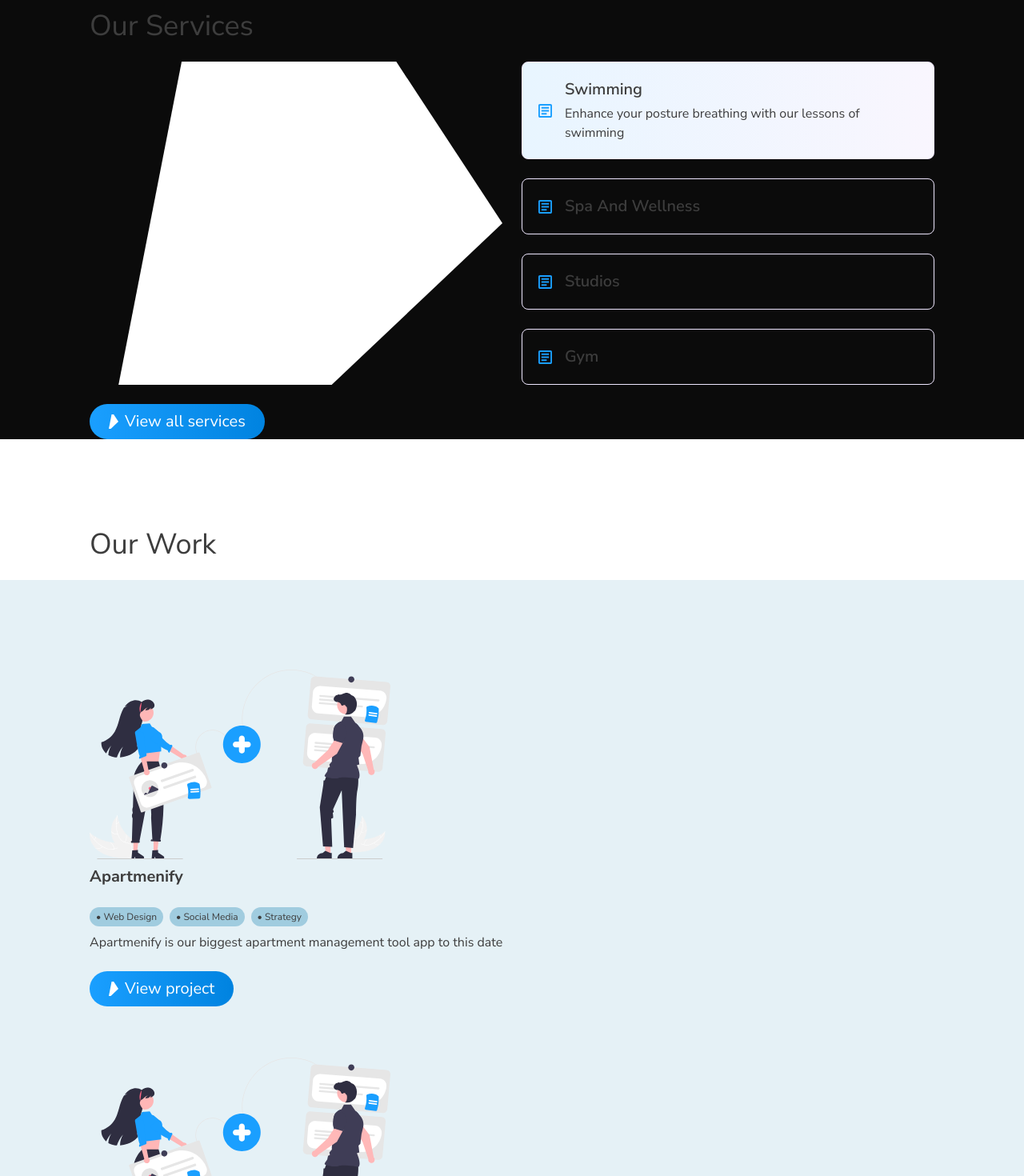
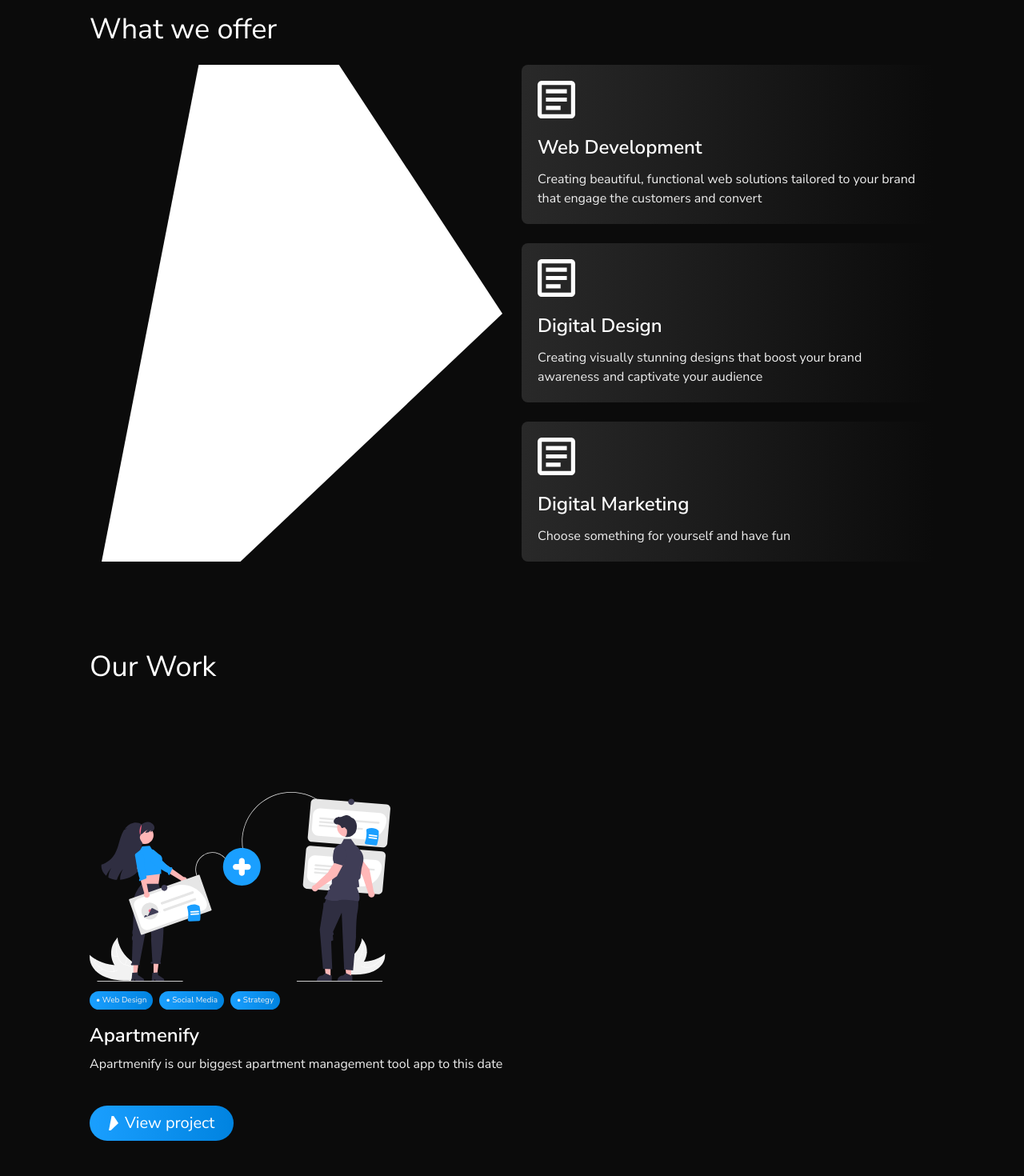
Before and after one commit to zrvnarmarin/BitLyte-Studios-Website, a Next.js app: page / in a window 1280 px wide. Shown: the part 640-2110 px from the top of the page at 80% size. Built offline with nearby package versions, Linux system fonts and the light colour scheme.

Commit message:
home routepage sections got restyled; added CTA section;

```diff
--- a/app/(home-sections)/AchievementsSection.tsx
+++ b/app/(home-sections)/AchievementsSection.tsx
@@ -5,7 +5,7 @@ import SectionWrapper from "../components/SectionWrapper";
 export default function AchievementsSection() {
   return (
     <SectionWrapper>
-      <h2 className="text-4xl text-primary-brown">
+      <h2 className="text-4xl text-[#ffffff]">
         Our Achievements
       </h2>
 
@@ -31,7 +31,7 @@ export const AchievementCard = ({ stat, description, colorClasses } : Achievemen
     return (
         <div className={`flex flex-col items-center text-center rounded-lg p-16 ${colorClasses.container}`}>
             <h3 className={`font-bold text-5xl text-${colorClasses.statText}`}>{stat}</h3>
-            <p className="text-base text-primary-brown font-normal text-center">{description}</p>
+            <p className="w-full text-lg text-[#ffffff] font-semibold pt-2">{description}</p>
         </div>
     )
 }
@@ -47,28 +47,28 @@ export const achievements = [
     {
         id: 1,
         stat: '80%',
-        description: 'reduction on onboarding',
+        description: 'Reduction on onboarding',
         colorClasses: {
             statText: 'primary-blue',
-            container: 'bg-gradient-to-r from-[#d1ecff] to-[#f6ecfd]'
+            container: 'bg-gradient-to-r from-[#292929] to-[#ED1AFF]'
         }
     },
     {
         id: 2,
         stat: '7x faster',
-        description: 'vulnerability fixes on GitHub',
+        description: 'Vulnerability fixes on GitHub',
         colorClasses: {
             statText: 'primary-purple',
-            container: 'bg-gradient-to-r from-[#f3e6fc] to-[#f6ecfd]'
+            container: 'bg-gradient-to-r from-[#292929] to-[#FF7A1A]'
         }
     },
     {
         id: 3,
         stat: '22%',
-        description: 'increased development productivity',
+        description: 'Increased development productivity',
         colorClasses: {
             statText: 'primary-green',
-            container: 'bg-gradient-to-r from-[#f2e6fb] to-[#defbeb]'
+            container: 'bg-gradient-to-r from-[#292929] to-[#9FFF1A]'
         }
     },
 ]
--- a/app/(home-sections)/ProjectsSection.tsx
+++ b/app/(home-sections)/ProjectsSection.tsx
@@ -6,13 +6,13 @@ import ArrowRight from '../../public/images/Rectangle 1.svg'
 
 export default function ServicesSection() {
   return (
-    <section className="w-full flex flex-col gap-6 pt-10 sm:pt-12 md:pt-16 lg:pt-28   bg-[#ffffff]">
-      <h2 className="px-8 md:px-14 lg:px-24 xl:px-28 2xl:px-32 3xl:px-72 text-4xl text-primary-brown ">
+    <section className="w-full flex flex-col gap-6 pt-10 sm:pt-12 md:pt-16 lg:pt-28 bg-[#0b0b0b]">
+      <h2 className="px-8 md:px-14 lg:px-24 xl:px-28 2xl:px-32 3xl:px-72 text-4xl text-[#ffffff] ">
         Our Work
       </h2>
 
       {/* Project cards container */}
-      <div className="w-full flex flex-col gap-16 bg-[#0073AA]/10 px-4 md:px-14 lg:px-24 xl:px-28 2xl:px-32 3xl:px-72 py-8 md:py-14 lg:py-24 xl:py-28 2xl:py-32 3xl:py-72">
+      <div className="w-full flex flex-col gap-24 bg-[#0b0b0b] px-4 md:px-14 lg:px-24 xl:px-28 2xl:px-32 3xl:px-72 py-8 md:py-14 lg:py-24 xl:py-28 2xl:py-32 3xl:py-72">
         {/* Project card */}
         {projects.map(project =>
             <ProjectCard
@@ -25,7 +25,6 @@ export default function ServicesSection() {
             />
         )}
       </div>
-
     </section>
   );
 }
@@ -34,16 +33,16 @@ export const ProjectCard = ({ title, description, serviceCategories, imageSrc }
     return (
         <div className="flex flex-col gap-2">
             <Image src={TestImage} alt="project_image" />
-            <h3 className="font-bold text-xl text-primary-brown">{title}</h3>
-            <ul className="flex flex-wrap items-center pt-4 gap-2">
+            <ul className="flex flex-wrap items-center pt-1 gap-2">
                 {serviceCategories.map(category =>
-                    <li key={category} className="flex items-center bg-[#0073AA]/30 text-xs text-primary-brown rounded-full px-2 py-1">
+                    <li key={category} className="flex items-center bg-gradient-to-r from-[#1A9FFF] to-[#0083E0] text-[10px] text-[#eeeeee] rounded-full px-2 py-1">
                        <p>&#8226; {category}</p>
                     </li>
                 )}
             </ul>
-            <p className="text-base text-primary-brown font-normal">{description}</p>
-            <div className="w-full flex pt-4">
+            <h3 className="w-full text-[#ffffff] font-semibold text-2xl text-start pt-2">{title}</h3>
+            <p className="text-base text-[#eeeeee] font-normal">{description}</p>
+            <div className="w-full flex pt-8">
                 <button className="flex items-center justify-center gap-2 py-2 px-6 text-[#ffffff] bg-gradient-to-r from-[#1A9FFF] to-[#0083E0]  rounded-full text-xl">
                     <Image src={ArrowRight} alt="hero_image"  />
                     View project
--- a/app/(home-sections)/ServicesSection.tsx
+++ b/app/(home-sections)/ServicesSection.tsx
@@ -1,7 +1,7 @@
 "use client";
 
 import React, { useState } from "react";
-import Image from "next/image";
+import Image, { StaticImageData } from "next/image";
 import SectionWrapper from "../components/SectionWrapper";
 import FacilityCardImageThree from "../../public/images/Rectangle 1.svg";
 import ArrowRight from '../../public/images/Rectangle 1.svg'
@@ -10,12 +10,10 @@ import '../../public/test.css'
 export default function ServicesSection() {
   const [activeIndex, setActiveIndex] = useState(0);
 
-  const handleShow = (index: number) => setActiveIndex(index);
-
   return (
     <SectionWrapper>
-      <h2 className="text-4xl text-primary-brown">
-        Our Services {" "}
+      <h2 className="text-4xl text-[#ffffff]">
+        What we offer {" "}
       </h2>
 
       <div className="grid grid-cols-1 md:grid-cols-2 gap-6">
@@ -35,53 +33,44 @@ export default function ServicesSection() {
             {facilityCardData.map((card, index) => (
               <li
                 key={card.id}
-                className={`group flex flex-row gap-4 rounded-lg p-5 cursor-pointer ${activeIndex === index ? "linear-gradient-background border-[0.5px] border-[#efe7ff]" : "inear-gradient-background border-[0.5px] border-[#efe7ff]"}`}
-                onClick={() => handleShow(index)}
+                className={`group flex flex-row gap-4 rounded-lg p-5 cursor-pointer ${card.gradient}}`}
               >
-                {/* First row */}
-                <div className="flex flex-row items-center justify-between">
-                  <div className="flex flex-row items-center gap-4">
-                    {card.icon()}
+                <div className="flex flex-col items-center justify-center gap-1">
+                  <span className="w-full">{card.icon()}</span>
+                  <div className="w-full flex items-center gap-2">
+                    <h3 className="w-full text-[#ffffff] font-semibold text-2xl text-start pt-4">{card.title}</h3>
                   </div>
-                  <span
-                    className={`${activeIndex === index ? "rotate-90 duration-300" : "rotate-0 duration-300"}`}
-                  ></span>
-                </div>
-
-                {/* Second row */}
-                <div className="flex flex-col items-center justify-center gap-1">
-                  <h3 className="w-full text-primary-brown font-semibold text-xl text-start">{card.title}</h3>
-                  {activeIndex === index ? (
-                    <p className="text-base text-primary-brown font-normal">{card.description}</p>
-                  ) : null}
+                  <p className="text-base text-[#eeeeee] font-normal pt-2">{card.description}</p>
                 </div>
               </li>
             ))}
           </ul>
         </div>
       </div>
-      <div className="w-full flex">
+      {/* <div className="w-full flex">
         <button className="flex items-center gap-2 py-2 px-6 text-[#ffffff] bg-gradient-to-r from-[#1A9FFF] to-[#0083E0]  rounded-full text-xl">
             <Image src={ArrowRight} alt="hero_image"  />
             View all services
         </button>
-      </div>
+      </div> */}
     </SectionWrapper>
   );
 }
 
-export type FacilityCardType = {
+export type ServiceCardType = {
+  id: number;
+  imageSrc: StaticImageData;
   icon: () => JSX.Element;
   title: string;
   description: string;
+  gradient: string;
+
 };
-
-
 
 export const UniqueSellingPointIconOne = () => {
     return (
-        <svg width="17" height="17" viewBox="0 0 17 17" fill="none" xmlns="http://www.w3.org/2000/svg">
-    <path d="M3.77778 13.2222H10.3889V11.3333H3.77778V13.2222ZM3.77778 9.44444H13.2222V7.55555H3.77778V9.44444ZM3.77778 5.66667H13.2222V3.77778H3.77778V5.66667ZM1.88889 17C1.36944 17 0.924926 16.8152 0.555333 16.4456C0.185741 16.076 0.00062963 15.6312 0 15.1111V1.88889C0 1.36944 0.185111 0.924926 0.555333 0.555333C0.925556 0.185741 1.37007 0.00062963 1.88889 0H15.1111C15.6306 0 16.0754 0.185111 16.4456 0.555333C16.8158 0.925556 17.0006 1.37007 17 1.88889V15.1111C17 15.6306 16.8152 16.0754 16.4456 16.4456C16.076 16.8158 15.6312 17.0006 15.1111 17H1.88889ZM1.88889 15.1111H15.1111V1.88889H1.88889V15.1111Z" fill="#1A9FFF"/>
+        <svg width="47" height="47" viewBox="0 0 17 17" fill="none" xmlns="http://www.w3.org/2000/svg">
+    <path d="M3.77778 13.2222H10.3889V11.3333H3.77778V13.2222ZM3.77778 9.44444H13.2222V7.55555H3.77778V9.44444ZM3.77778 5.66667H13.2222V3.77778H3.77778V5.66667ZM1.88889 17C1.36944 17 0.924926 16.8152 0.555333 16.4456C0.185741 16.076 0.00062963 15.6312 0 15.1111V1.88889C0 1.36944 0.185111 0.924926 0.555333 0.555333C0.925556 0.185741 1.37007 0.00062963 1.88889 0H15.1111C15.6306 0 16.0754 0.185111 16.4456 0.555333C16.8158 0.925556 17.0006 1.37007 17 1.88889V15.1111C17 15.6306 16.8152 16.0754 16.4456 16.4456C16.076 16.8158 15.6312 17.0006 15.1111 17H1.88889ZM1.88889 15.1111H15.1111V1.88889H1.88889V15.1111Z" fill="#ffffff"/>
     </svg>
 
       );
@@ -89,8 +78,8 @@ export const UniqueSellingPointIconOne = () => {
 
 export const UniqueSellingPointIconTwo = () => {
     return (
-        <svg width="17" height="17" viewBox="0 0 17 17" fill="none" xmlns="http://www.w3.org/2000/svg">
-    <path d="M3.77778 13.2222H10.3889V11.3333H3.77778V13.2222ZM3.77778 9.44444H13.2222V7.55555H3.77778V9.44444ZM3.77778 5.66667H13.2222V3.77778H3.77778V5.66667ZM1.88889 17C1.36944 17 0.924926 16.8152 0.555333 16.4456C0.185741 16.076 0.00062963 15.6312 0 15.1111V1.88889C0 1.36944 0.185111 0.924926 0.555333 0.555333C0.925556 0.185741 1.37007 0.00062963 1.88889 0H15.1111C15.6306 0 16.0754 0.185111 16.4456 0.555333C16.8158 0.925556 17.0006 1.37007 17 1.88889V15.1111C17 15.6306 16.8152 16.0754 16.4456 16.4456C16.076 16.8158 15.6312 17.0006 15.1111 17H1.88889ZM1.88889 15.1111H15.1111V1.88889H1.88889V15.1111Z" fill="#1A9FFF"/>
+        <svg width="47" height="47" viewBox="0 0 17 17" fill="none" xmlns="http://www.w3.org/2000/svg">
+    <path d="M3.77778 13.2222H10.3889V11.3333H3.77778V13.2222ZM3.77778 9.44444H13.2222V7.55555H3.77778V9.44444ZM3.77778 5.66667H13.2222V3.77778H3.77778V5.66667ZM1.88889 17C1.36944 17 0.924926 16.8152 0.555333 16.4456C0.185741 16.076 0.00062963 15.6312 0 15.1111V1.88889C0 1.36944 0.185111 0.924926 0.555333 0.555333C0.925556 0.185741 1.37007 0.00062963 1.88889 0H15.1111C15.6306 0 16.0754 0.185111 16.4456 0.555333C16.8158 0.925556 17.0006 1.37007 17 1.88889V15.1111C17 15.6306 16.8152 16.0754 16.4456 16.4456C16.076 16.8158 15.6312 17.0006 15.1111 17H1.88889ZM1.88889 15.1111H15.1111V1.88889H1.88889V15.1111Z" fill="#ffffff"/>
     </svg>
 
       );
@@ -98,49 +87,36 @@ export const UniqueSellingPointIconTwo = () => {
 
 export const UniqueSellingPointIconThree = () => {
     return (
-        <svg width="17" height="17" viewBox="0 0 17 17" fill="none" xmlns="http://www.w3.org/2000/svg">
-    <path d="M3.77778 13.2222H10.3889V11.3333H3.77778V13.2222ZM3.77778 9.44444H13.2222V7.55555H3.77778V9.44444ZM3.77778 5.66667H13.2222V3.77778H3.77778V5.66667ZM1.88889 17C1.36944 17 0.924926 16.8152 0.555333 16.4456C0.185741 16.076 0.00062963 15.6312 0 15.1111V1.88889C0 1.36944 0.185111 0.924926 0.555333 0.555333C0.925556 0.185741 1.37007 0.00062963 1.88889 0H15.1111C15.6306 0 16.0754 0.185111 16.4456 0.555333C16.8158 0.925556 17.0006 1.37007 17 1.88889V15.1111C17 15.6306 16.8152 16.0754 16.4456 16.4456C16.076 16.8158 15.6312 17.0006 15.1111 17H1.88889ZM1.88889 15.1111H15.1111V1.88889H1.88889V15.1111Z" fill="#1A9FFF"/>
+        <svg width="47" height="47" viewBox="0 0 17 17" fill="none" xmlns="http://www.w3.org/2000/svg">
+    <path d="M3.77778 13.2222H10.3889V11.3333H3.77778V13.2222ZM3.77778 9.44444H13.2222V7.55555H3.77778V9.44444ZM3.77778 5.66667H13.2222V3.77778H3.77778V5.66667ZM1.88889 17C1.36944 17 0.924926 16.8152 0.555333 16.4456C0.185741 16.076 0.00062963 15.6312 0 15.1111V1.88889C0 1.36944 0.185111 0.924926 0.555333 0.555333C0.925556 0.185741 1.37007 0.00062963 1.88889 0H15.1111C15.6306 0 16.0754 0.185111 16.4456 0.555333C16.8158 0.925556 17.0006 1.37007 17 1.88889V15.1111C17 15.6306 16.8152 16.0754 16.4456 16.4456C16.076 16.8158 15.6312 17.0006 15.1111 17H1.88889ZM1.88889 15.1111H15.1111V1.88889H1.88889V15.1111Z" fill="#ffffff"/>
     </svg>
 
       );
 };
 
-export const UniqueSellingPointIconFour = () => {
-    return (
-        <svg width="17" height="17" viewBox="0 0 17 17" fill="none" xmlns="http://www.w3.org/2000/svg">
-    <path d="M3.77778 13.2222H10.3889V11.3333H3.77778V13.2222ZM3.77778 9.44444H13.2222V7.55555H3.77778V9.44444ZM3.77778 5.66667H13.2222V3.77778H3.77778V5.66667ZM1.88889 17C1.36944 17 0.924926 16.8152 0.555333 16.4456C0.185741 16.076 0.00062963 15.6312 0 15.1111V1.88889C0 1.36944 0.185111 0.924926 0.555333 0.555333C0.925556 0.185741 1.37007 0.00062963 1.88889 0H15.1111C15.6306 0 16.0754 0.185111 16.4456 0.555333C16.8158 0.925556 17.0006 1.37007 17 1.88889V15.1111C17 15.6306 16.8152 16.0754 16.4456 16.4456C16.076 16.8158 15.6312 17.0006 15.1111 17H1.88889ZM1.88889 15.1111H15.1111V1.88889H1.88889V15.1111Z" fill="#1A9FFF"/>
-    </svg>
-
-      );
-};
-
-export const facilityCardData = [
+export const facilityCardData : ServiceCardType[]  = [
   {
     id: 1,
     icon: UniqueSellingPointIconOne,
     imageSrc: FacilityCardImageThree,
-    title: "Swimming",
-    description: "Enhance your posture breathing with our lessons of swimming",
+    title: "Web Development",
+    description: "Creating beautiful, functional web solutions tailored to your brand that engage the customers and convert",
+    gradient: 'bg-gradient-to-r from-[#292929] to-[#ED1AFF]'
   },
   {
     id: 2,
     icon: UniqueSellingPointIconTwo,
     imageSrc: FacilityCardImageThree,
-    title: "Spa And Wellness",
-    description: "Relax and enjoy the soothness of our spa treatments",
+    title: "Digital Design",
+    description: "Creating visually stunning designs that boost your brand awareness and captivate your audience",
+    gradient: 'bg-gradient-to-r from-[#292929] to-[#FF7A1A]'
   },
   {
     id: 3,
     icon: UniqueSellingPointIconThree,
     imageSrc: FacilityCardImageThree,
-    title: "Studios",
+    title: "Digital Marketing",
     description: "Choose something for yourself and have fun",
-  },
-  {
-    id: 4,
-    icon: UniqueSellingPointIconFour,
-    imageSrc: FacilityCardImageThree,
-    title: "Gym",
-    description: "Shape your body to unstoppable human-like machine",
-  },
+    gradient: 'bg-gradient-to-r from-[#292929] to-[#9FFF1A]'
+  }
 ];
--- a/app/components/Navbar.tsx
+++ b/app/components/Navbar.tsx
@@ -15,7 +15,7 @@ export default function Navbar({
 
   return (
 
-      <nav className={`w-full fixed z-30 opacity-95 bg-[#0b0b0b] ${scrollPosition > 20 ? "opacity-90   backdrop-blur-xl duration-700" : ""} } flex flex-row justify-between items-center lg:bg-inherit px-8 md:px-14 lg:px-24 xl:px-28 2xl:px-32 3xl:px-72 pt-8`}>
+      <nav className={`w-full fixed z-30 opacity-95 bg-[#0b0b0b] ${scrollPosition > 20 ? "opacity-90   backdrop-blur-xl duration-700" : ""} } flex flex-row justify-between items-center lg:bg-inherit px-8 md:px-14 lg:px-24 xl:px-28 2xl:px-32 3xl:px-72 py-6`}>
         <div className="flex items-center gap-2">
           <LogoIcon />
           <span className="text-[#ffffff] text-lg font-bold">
--- a/app/page.tsx
+++ b/app/page.tsx
@@ -4,6 +4,7 @@ import ProjectsSection from './(home-sections)/ProjectsSection'
 import TestimonialsSection from "./(home-sections)/TestimonialsSection";
 import AchievementsSection from './(home-sections)/AchievementsSection'
 import FAQSection from './(home-sections)/FAQSection'
+import CTASection from "./(home-sections)/CTASection";
 
 export default function Home() {
   return (
@@ -14,6 +15,7 @@ export default function Home() {
       <TestimonialsSection />
       <AchievementsSection />
       <FAQSection />
+      <CTASection />
     </main>
   );
 }
```
Also changed, not shown: app/(home-sections)/CTASection.tsx (added, +28 -0 lines), app/(home-sections)/FAQSection.tsx (+4 -4 lines), app/(home-sections)/HeroSection.tsx (+5 -4 lines), app/(home-sections)/TestimonialsSection.tsx (+12 -12 lines), app/components/HeroSectionWrapper.tsx (added, +13 -0 lines).
